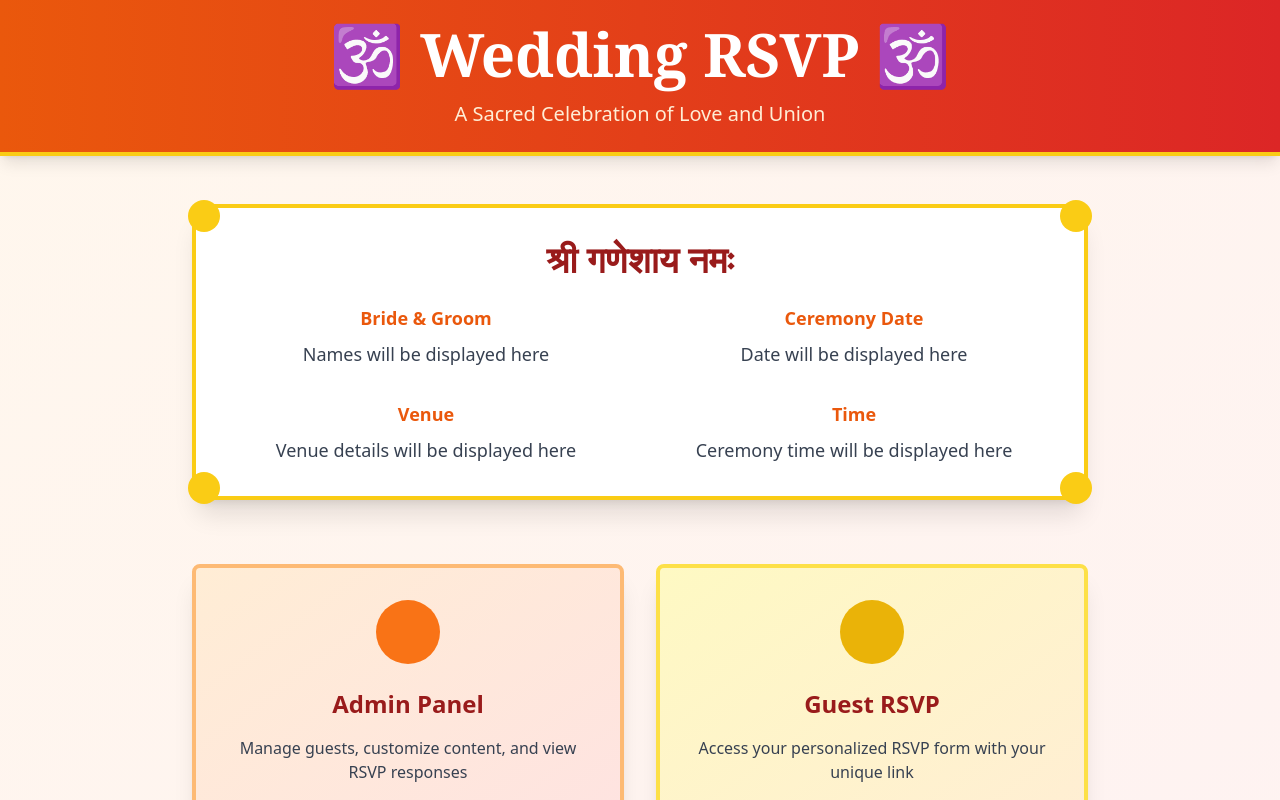
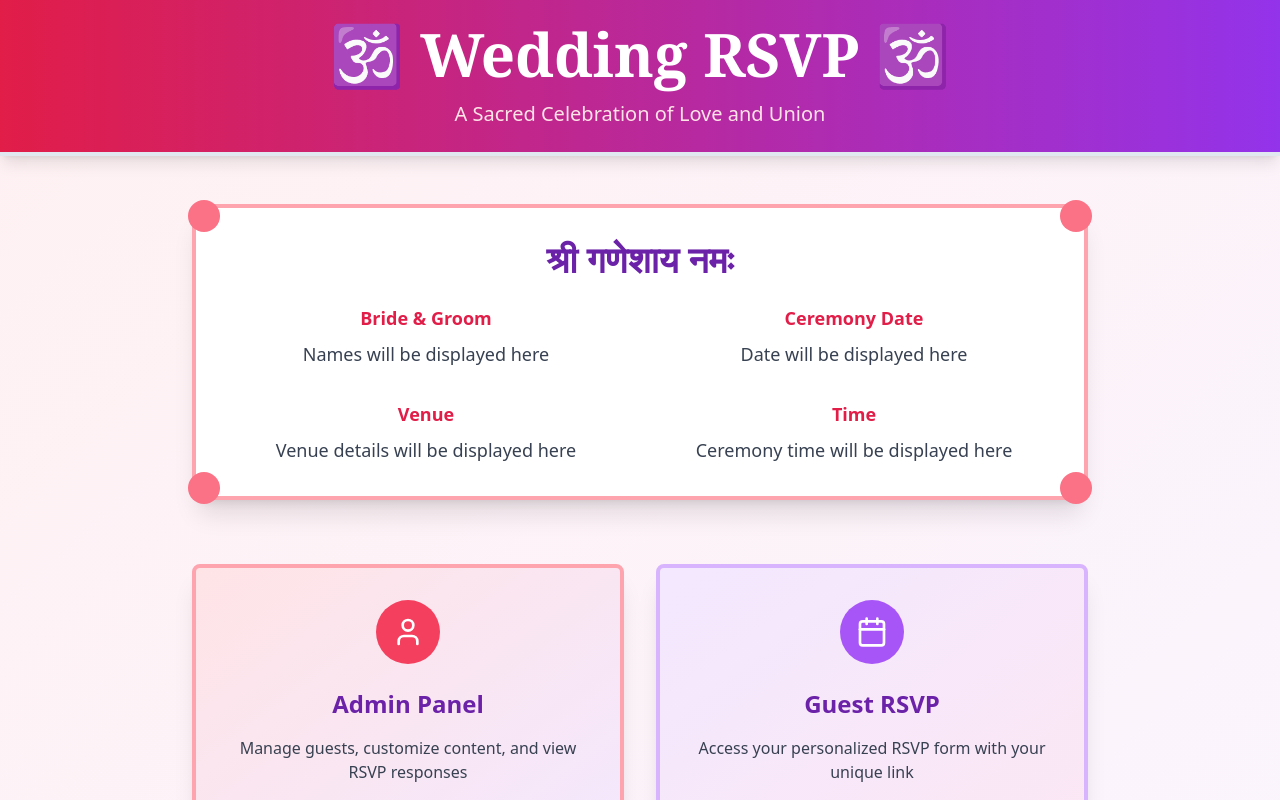
Before and after one commit to forbatt12/gujarati-wedding-invitation-hub, a React (Vite) app: page / in a window 1280 px wide. Shown: the top 800 px of the page. Built offline with nearby package versions, Linux system fonts and the light colour scheme.

Commit message:
Refactor: Improve UI aesthetics
Adjust color scheme and overall UI design.

```diff
--- a/src/pages/Index.tsx
+++ b/src/pages/Index.tsx
@@ -2,18 +2,18 @@
 import { Link } from "react-router-dom";
 import { Card, CardContent } from "@/components/ui/card";
 import { Button } from "@/components/ui/button";
-import { user, calendar, mail } from "lucide-react";
+import { User, Calendar, Mail } from "lucide-react";
 
 const Index = () => {
   return (
-    <div className="min-h-screen bg-gradient-to-br from-orange-50 to-red-50">
+    <div className="min-h-screen bg-gradient-to-br from-rose-50 to-purple-50">
       {/* Header with traditional border pattern */}
-      <div className="bg-gradient-to-r from-orange-600 to-red-600 p-6 border-b-4 border-yellow-400 shadow-lg">
+      <div className="bg-gradient-to-r from-rose-600 to-purple-600 p-6 border-b-4 border-gold shadow-lg">
         <div className="max-w-6xl mx-auto text-center">
           <h1 className="text-4xl md:text-6xl font-bold text-white mb-4 font-serif">
             🕉️ Wedding RSVP 🕉️
           </h1>
-          <p className="text-xl text-orange-100 font-medium">
+          <p className="text-xl text-rose-100 font-medium">
             A Sacred Celebration of Love and Union
           </p>
         </div>
@@ -23,31 +23,31 @@ const Index = () => {
       <div className="max-w-6xl mx-auto px-6 py-12">
         {/* Wedding details section */}
         <div className="text-center mb-16">
-          <div className="bg-white rounded-2xl shadow-xl p-8 border-4 border-yellow-400 max-w-4xl mx-auto relative">
+          <div className="bg-white rounded-2xl shadow-xl p-8 border-4 border-rose-300 max-w-4xl mx-auto relative">
             {/* Decorative corners */}
-            <div className="absolute -top-2 -left-2 w-8 h-8 bg-yellow-400 rounded-full"></div>
-            <div className="absolute -top-2 -right-2 w-8 h-8 bg-yellow-400 rounded-full"></div>
-            <div className="absolute -bottom-2 -left-2 w-8 h-8 bg-yellow-400 rounded-full"></div>
-            <div className="absolute -bottom-2 -right-2 w-8 h-8 bg-yellow-400 rounded-full"></div>
+            <div className="absolute -top-2 -left-2 w-8 h-8 bg-rose-400 rounded-full"></div>
+            <div className="absolute -top-2 -right-2 w-8 h-8 bg-rose-400 rounded-full"></div>
+            <div className="absolute -bottom-2 -left-2 w-8 h-8 bg-rose-400 rounded-full"></div>
+            <div className="absolute -bottom-2 -right-2 w-8 h-8 bg-rose-400 rounded-full"></div>
 
-            <h2 className="text-3xl md:text-4xl font-bold text-red-800 mb-6 font-serif">
+            <h2 className="text-3xl md:text-4xl font-bold text-purple-800 mb-6 font-serif">
               श्री गणेशाय नमः
             </h2>
             <div className="grid md:grid-cols-2 gap-8 text-lg text-gray-700">
               <div>
-                <h3 className="font-bold text-orange-600 mb-2">Bride & Groom</h3>
+                <h3 className="font-bold text-rose-600 mb-2">Bride & Groom</h3>
                 <p className="font-medium">Names will be displayed here</p>
               </div>
               <div>
-                <h3 className="font-bold text-orange-600 mb-2">Ceremony Date</h3>
+                <h3 className="font-bold text-rose-600 mb-2">Ceremony Date</h3>
                 <p className="font-medium">Date will be displayed here</p>
               </div>
               <div>
-                <h3 className="font-bold text-orange-600 mb-2">Venue</h3>
+                <h3 className="font-bold text-rose-600 mb-2">Venue</h3>
                 <p className="font-medium">Venue details will be displayed here</p>
               </div>
               <div>
-                <h3 className="font-bold text-orange-600 mb-2">Time</h3>
+                <h3 className="font-bold text-rose-600 mb-2">Time</h3>
                 <p className="font-medium">Ceremony time will be displayed here</p>
               </div>
             </div>
@@ -56,29 +56,29 @@ const Index = () => {
 
         {/* Action cards */}
         <div className="grid md:grid-cols-2 gap-8 max-w-4xl mx-auto">
-          <Card className="bg-gradient-to-br from-orange-100 to-red-100 border-4 border-orange-300 shadow-xl hover:shadow-2xl transition-all duration-300 hover:scale-105">
+          <Card className="bg-gradient-to-br from-rose-100 to-purple-100 border-4 border-rose-300 shadow-xl hover:shadow-2xl transition-all duration-300 hover:scale-105">
             <CardContent className="p-8 text-center">
-              <div className="w-16 h-16 bg-orange-500 rounded-full flex items-center justify-center mx-auto mb-6">
-                <user className="w-8 h-8 text-white" />
+              <div className="w-16 h-16 bg-rose-500 rounded-full flex items-center justify-center mx-auto mb-6">
+                <User className="w-8 h-8 text-white" />
               </div>
-              <h3 className="text-2xl font-bold text-red-800 mb-4">Admin Panel</h3>
+              <h3 className="text-2xl font-bold text-purple-800 mb-4">Admin Panel</h3>
               <p className="text-gray-700 mb-6">
                 Manage guests, customize content, and view RSVP responses
               </p>
               <Link to="/admin">
-                <Button className="bg-orange-600 hover:bg-orange-700 text-white px-8 py-3 text-lg font-medium rounded-full shadow-lg">
+                <Button className="bg-rose-600 hover:bg-rose-700 text-white px-8 py-3 text-lg font-medium rounded-full shadow-lg">
                   Enter Admin Dashboard
                 </Button>
               </Link>
             </CardContent>
           </Card>
 
-          <Card className="bg-gradient-to-br from-yellow-100 to-orange-100 border-4 border-yellow-300 shadow-xl hover:shadow-2xl transition-all duration-300 hover:scale-105">
+          <Card className="bg-gradient-to-br from-purple-100 to-pink-100 border-4 border-purple-300 shadow-xl hover:shadow-2xl transition-all duration-300 hover:scale-105">
             <CardContent className="p-8 text-center">
-              <div className="w-16 h-16 bg-yellow-500 rounded-full flex items-center justify-center mx-auto mb-6">
-                <calendar className="w-8 h-8 text-white" />
+              <div className="w-16 h-16 bg-purple-500 rounded-full flex items-center justify-center mx-auto mb-6">
+                <Calendar className="w-8 h-8 text-white" />
               </div>
-              <h3 className="text-2xl font-bold text-red-800 mb-4">Guest RSVP</h3>
+              <h3 className="text-2xl font-bold text-purple-800 mb-4">Guest RSVP</h3>
               <p className="text-gray-700 mb-6">
                 Access your personalized RSVP form with your unique link
               </p>
@@ -91,7 +91,7 @@ const Index = () => {
 
         {/* Traditional blessing */}
         <div className="text-center mt-16">
-          <div className="bg-gradient-to-r from-red-600 to-orange-600 text-white p-6 rounded-2xl shadow-xl max-w-2xl mx-auto">
+          <div className="bg-gradient-to-r from-purple-600 to-rose-600 text-white p-6 rounded-2xl shadow-xl max-w-2xl mx-auto">
             <p className="text-lg font-medium italic">
               "May Lord Ganesha remove all obstacles and bless this sacred union with eternal happiness, prosperity, and love."
             </p>
```
Also changed, not shown: src/pages/AdminDashboard.tsx (+35 -35 lines), src/pages/GuestRSVP.tsx (+21 -21 lines).
